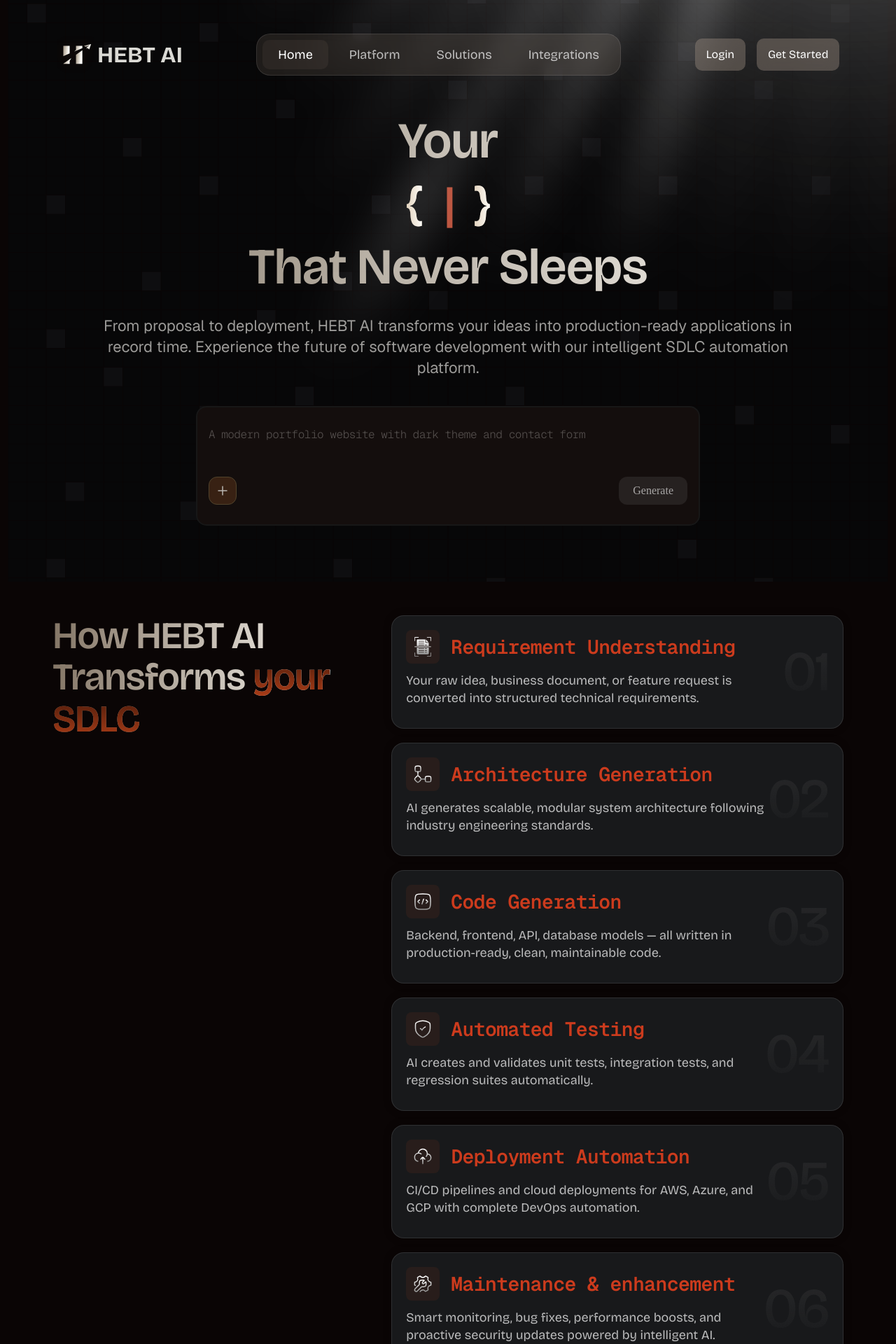
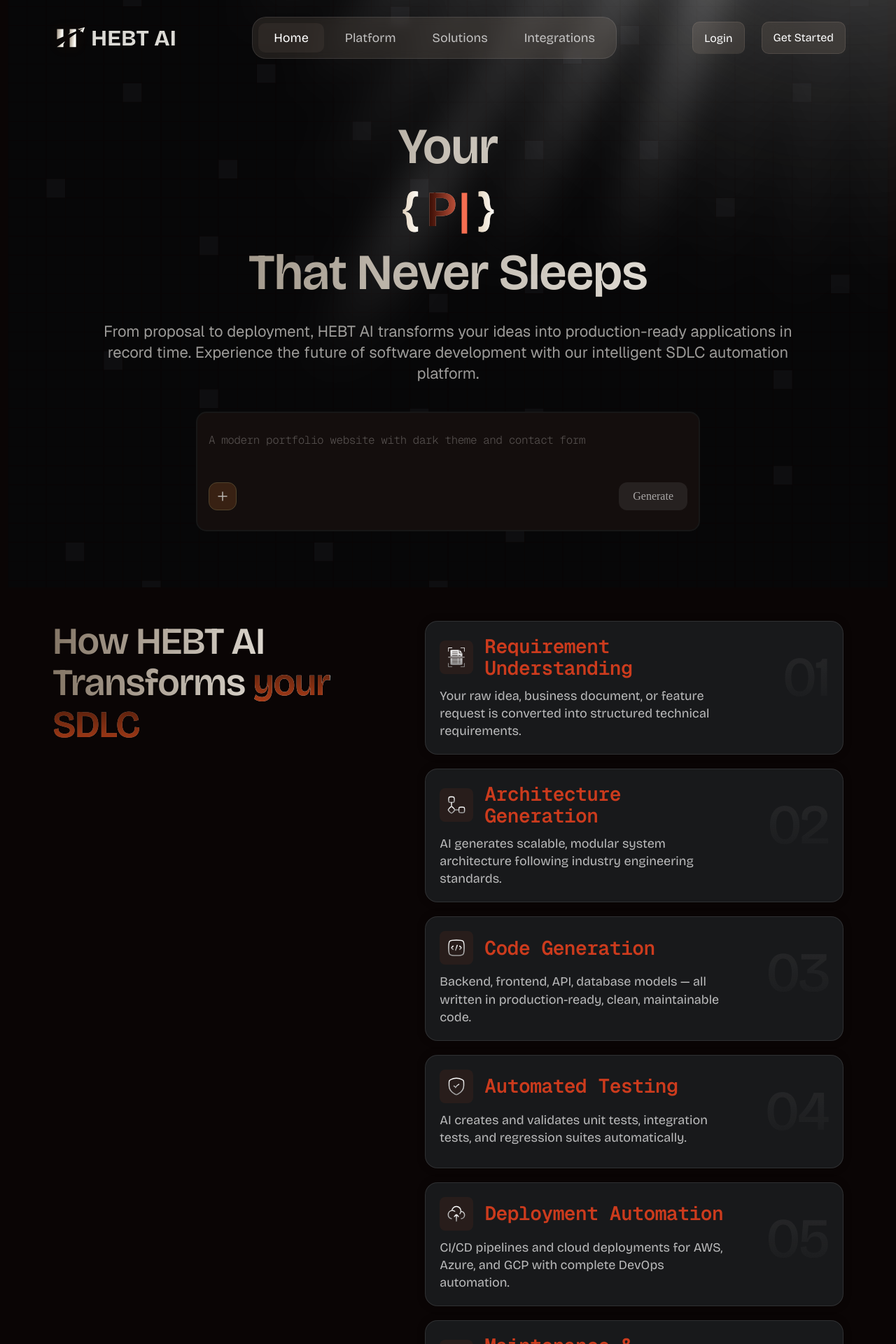
Before and after one commit to sivasai1000/hebt-nextjs, a Next.js app: page / in a window 1280 px wide. Shown: the top 1920 px of the page at 70% size. Built offline with nearby package versions, Linux system fonts and the light colour scheme.

Commit message:
latest updated

```diff
--- a/components/common/text.jsx
+++ b/components/common/text.jsx
@@ -30,7 +30,7 @@
 
   h4: `
     font-mono font-semibold
-    text-[18px] sm:text-[18px] md:text-[24px] lg:text-[28px]
+    text-[17px] sm:text-[17px] md:text-[24px] lg:text-[28px]
     leading-[110%] tracking-[-0.02em]
     text-[#CC3B1D] text-center mx-auto mb-4
   `,
--- a/components/home/hero.js
+++ b/components/home/hero.js
@@ -32,7 +32,7 @@
   useEffect(() => {
     const interval = setInterval(() => {
       setBgIndex((prev) => (prev + 1) % bgImages.length);
-    }, 2500);
+    }, 2000);
     return () => clearInterval(interval);
   }, []);
 
@@ -78,10 +78,8 @@
     transition: "background-image 1s ease-in-out",
   }}
 >
-
       <Navbar />
-
-      <div className="relative z-10 text-center  pb-20">
+      <div className="relative z-10 text-center pt-10 lg:pt-20 pb-20">
         <Text
           as="h1"
           className="
--- a/components/nav/navbar.js
+++ b/components/nav/navbar.js
@@ -40,14 +40,13 @@
 
   return (
     <header className="sticky top-0 w-full z-50 bg-transparent">
-      <SectionContainer className="flex items-center justify-between">
+      <div className="flex items-center justify-between mt-6  px-10 ">
 
-        {/* ========= MOBILE TOP BAR ========= */}
         <div
           className="
           md:hidden
           w-full flex items-center justify-between
-          px-4 py-2
+          px-4
           rounded-[20px]
           bg-[#2B2623]/90
           backdrop-blur-[8px]
@@ -80,7 +79,7 @@
         </div>
 
         {/* ========= DESKTOP LEFT LOGO ========= */}
-        <div className="hidden md:flex items-center gap-3">
+        <div className="hidden md:flex items-center gap-3 ">
           <div className="relative w-[150px] h-[40px] md:w-[180px] md:h-[54px]">
             <Image
               src="/assets/images/hebt-logo.svg"
@@ -127,15 +126,17 @@
         </nav>
 
         {/* ========= DESKTOP RIGHT BUTTONS ========= */}
-        <div className="hidden md:flex items-center gap-4">
-          <button className="h-[46px] px-4 rounded-[10px] bg-[#C8B2A4]/30 backdrop-blur-[10px] text-white font-bricolage text-[16px]">
-            Login
-          </button>
-          <button className="h-[46px] px-4 rounded-[10px] bg-[#C8B2A4]/30 backdrop-blur-[10px] text-white font-bricolage text-[16px]">
-            Get Started
-          </button>
-        </div>
-      </SectionContainer>
+       <div className="hidden md:flex items-center gap-6">
+  <button className="h-[46px] px-4 rounded-[10px] bg-[#FFDBBF1A] backdrop-blur-[10px] text-white font-bricolage text-[16px] border border-b-0 border-[#FFDFCD1A]">
+    Login
+  </button>
+
+  <button className="h-[46px] px-4 rounded-[10px] bg-[#FFDBBF1A] backdrop-blur-[10px] text-white font-bricolage text-[16px] border border-[#FFDFCD1C]">
+    Get Started
+  </button>
+</div>
+
+      </div>
 
       {/* ========= MOBILE DROPDOWN ========= */}
       {open && (
--- a/components/sections/build-software.js
+++ b/components/sections/build-software.js
@@ -14,7 +14,6 @@
         bg-[#0D0705]
       "
     >
-      {/* DOT BACKGROUND */}
       <Box
         className="
           absolute inset-0
@@ -26,16 +25,12 @@
           opacity-60
         "
       />
-
-      {/* BOTTOM GRADIENT FADE */}
       <Box
         className="
           absolute inset-x-0 bottom-0 h-1/3
           bg-gradient-to-b from-transparent to-[#0D0705]
         "
       />
-
-      {/* CONTENT WRAPPER */}
       <Box className="relative z-10 max-w-4xl mx-auto text-center px-4">
 
         {/* TITLE */}
--- a/components/sections/tools.js
+++ b/components/sections/tools.js
@@ -17,29 +17,29 @@
 export default function WorksWithTools() {
   return (
     <SectionContainer id="integrations">
-      <Text as="h2" >
+      <Text as="h2">
         Works Seamlessly With Your{" "}
         <span className="bg-gradient-to-b from-[#4C1B0A] to-[#B23F18] bg-clip-text text-transparent">
           Existing Tools
         </span>
       </Text>
 
+      {/* Added overflow-hidden here */}
+      <div className="mt-12 w-full flex justify-center items-center relative overflow-hidden">
 
-      <div className="mt-12 w-full flex justify-center items-center relative">
-
-        {/* ⭐ FIXED CENTER LOGO (does NOT rotate) */}
+        {/* CENTER LOGO */}
        <div
   className="
     absolute z-40
-            w-[100px] h-[100px]
-            sm:w-[140px] sm:h-[140px]
-            md:w-[170px] md:h-[170px]
+    w-[70px] h-[70px]        /* smaller mobile size */
+    sm:w-[120px] sm:h-[120px]
+    md:w-[160px] md:h-[160px]
     lg:w-[190px] lg:h-[190px]
   "
   style={{ top: "50%", left: "50%", transform: "translate(-50%, -50%)" }}
 >
   <Image
-            src="/assets/images/hebt.svg"
+    src="/assets/images/hebtv1.svg"
     alt="center"
     width={160}
     height={160}
@@ -47,12 +47,13 @@
   />
 </div>
 
-        {/* 🔄 ROTATING WRAPPER (rings + icons rotate together) */}
+
+        {/* SPINNING ORBIT (mobile size reduced) */}
         <div
           className="
             relative animate-spin-slow
-            w-[320px] h-[320px]
-            sm:w-[450px] sm:h-[450px]
+            w-[300px] h-[320px]           /* FIXED: smaller mobile size */
+            sm:w-[300px] sm:h-[300px]
             md:w-[600px] md:h-[600px]
             lg:w-[750px] lg:h-[750px]
           "
@@ -112,10 +113,11 @@
 function ResponsiveAngleIcon({ src, angle, baseRadius, isClickable = false }) {
   return (
     <>
+      {/* Mobile FIX: reduced radius 0.45 → 0.35 */}
       <AngleIcon
         src={src}
         angle={angle}
-        radius={baseRadius * 0.45}
+        radius={baseRadius * 0.45}    /* FIXED: Keeps icons inside */
         size={35}
         className="block sm:hidden"
         isClickable={isClickable}
--- a/components/sections/transform-sdlc.js
+++ b/components/sections/transform-sdlc.js
@@ -45,7 +45,7 @@
   {
     id: 6,
     title: "Maintenance & enhancement",
-    desc: "Smart monitoring, bug fixes, performance boosts, and proactive security updates powered by intelligent AI.",
+    desc: "Smart, continuous monitoring with automated bug fixes, performance boosts, feature upgrades, and proactive security updates, all powered by intelligent system health management.",
     icon: icon6,
   },
 ];
@@ -56,12 +56,14 @@
       id="platform"
       className="max-w-7xl mx-auto px-4 sm:px-6"
     >
-      <div className="md:flex md:items-start md:gap-16 relative">
+     <div className="flex flex-col md:flex-row md:items-start gap-10 md:gap-28 relative">
+
 
   {/* LEFT SIDE */}
   <div
     className="
       w-full
+      md:w-auto
       md:max-w-[420px]
       md:sticky
       md:top-24
@@ -81,7 +83,7 @@
   </div>
 
   {/* RIGHT SIDE CARDS */}
-        <div className="md:flex-1 mt-4 md:mt-0 flex flex-col gap-5">
+  <div className="md:flex-1 flex flex-col gap-5">
 
   {cards.map((c, idx) => (
   <div
@@ -89,15 +91,31 @@
     className="
       w-full
       max-w-[720px]
+      relative
       bg-[#18191B]
       border border-white/10
       rounded-[18px]
       p-5
       shadow-[0_0_12px_rgba(0,0,0,0.25)]
-                grid grid-cols-[1fr_70px]
+
+      grid grid-cols-1
+      md:grid-cols-[1fr_120px]
       gap-x-4
     "
   >
+    {/* MOBILE: absolute number inside card */}
+    <Text
+      className="
+        absolute top-3 right-4
+        md:hidden
+        text-[22px] text-white/10
+      "
+      as="number"
+    >
+      {String(idx + 1).padStart(2, "0")}
+    </Text>
+
+    {/* LEFT CONTENT */}
     <div className="flex flex-col gap-3">
       <div className="flex items-center gap-4">
         <Image src={c.icon} width={48} height={48} alt={c.title} />
@@ -128,7 +146,8 @@
       </Text>
     </div>
 
-              <div className="flex items-start justify-end">
+    {/* DESKTOP RIGHT NUMBER */}
+    <div className="hidden md:flex items-start justify-end ml-2">
       <Text as="number">
         {String(idx + 1).padStart(2, "0")}
       </Text>
@@ -138,6 +157,7 @@
 
   </div>
 </div>
+
     </SectionContainer>
   );
 }
```
Also changed, not shown: public/assets/images/hebtv1.svg (added). Lines whose indentation alone changed are shown as unchanged.
